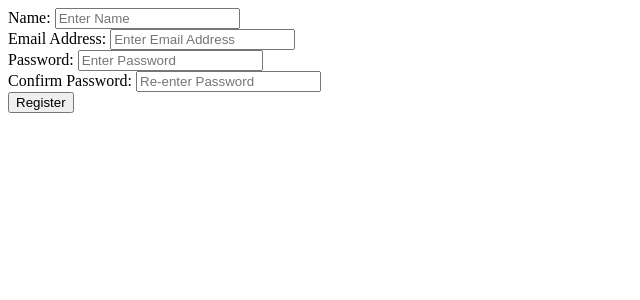
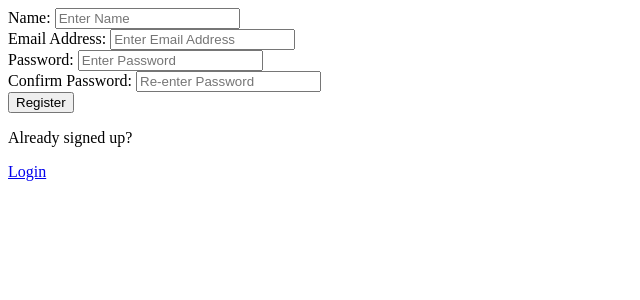
Before and after one commit to cliftonfelix/AirHDB, a Django app: template app/templates/app/register.html in a window 1280 px wide. Shown: the top 300 px of the page, without its empty margins (0-640 px from the left). Run offline with Django 3.2, Linux system fonts and the light colour scheme; the template is opened without the code that fills it, so the values that code supplies are empty.

Commit message:
Update register.html

```diff
--- a/app/templates/app/register.html
+++ b/app/templates/app/register.html
@@ -11,5 +11,8 @@
         <input type = "password" name = "confirm_password" placeholder = "Re-enter Password"/><br>
         <input type = "submit" value = "Register"/>
 
+        <p>Already signed up?</p>
+        <a href = "{% url 'login' %}">Login</a>
+
     </form>
 </div>
```
